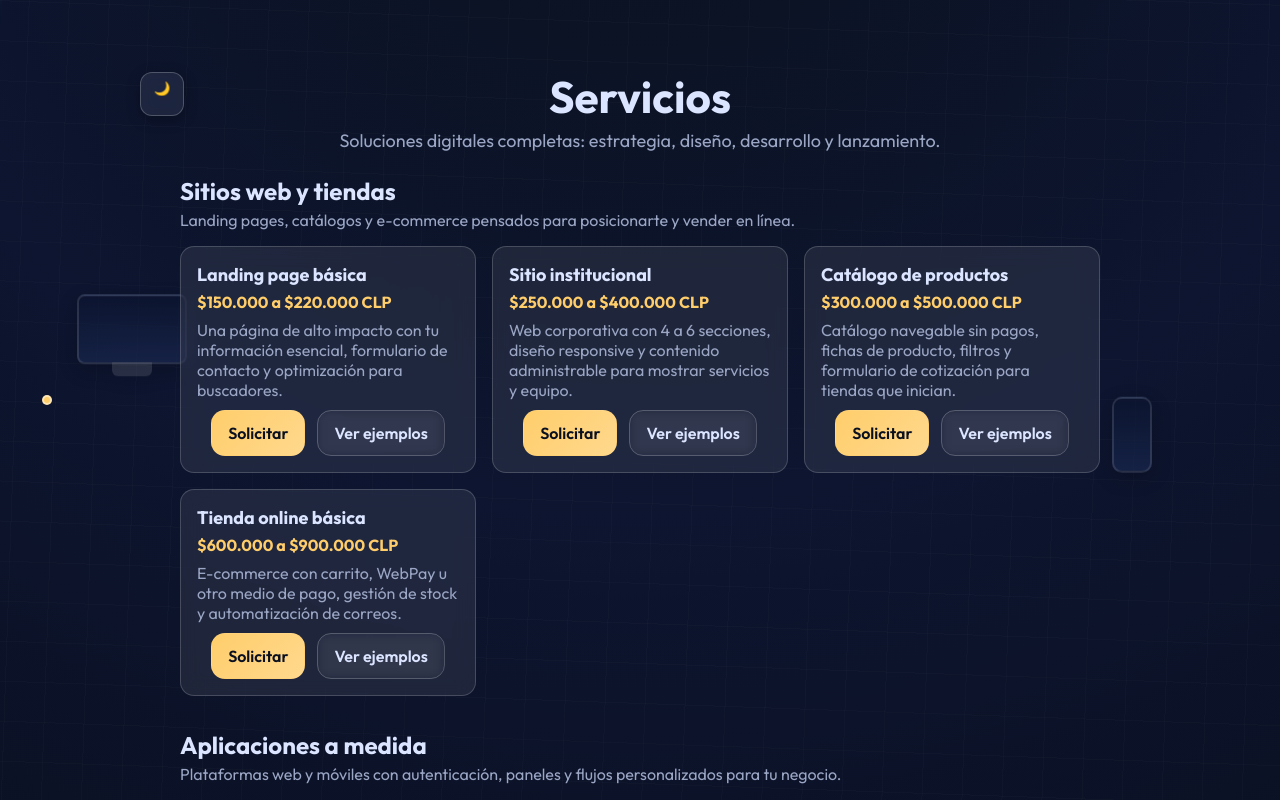
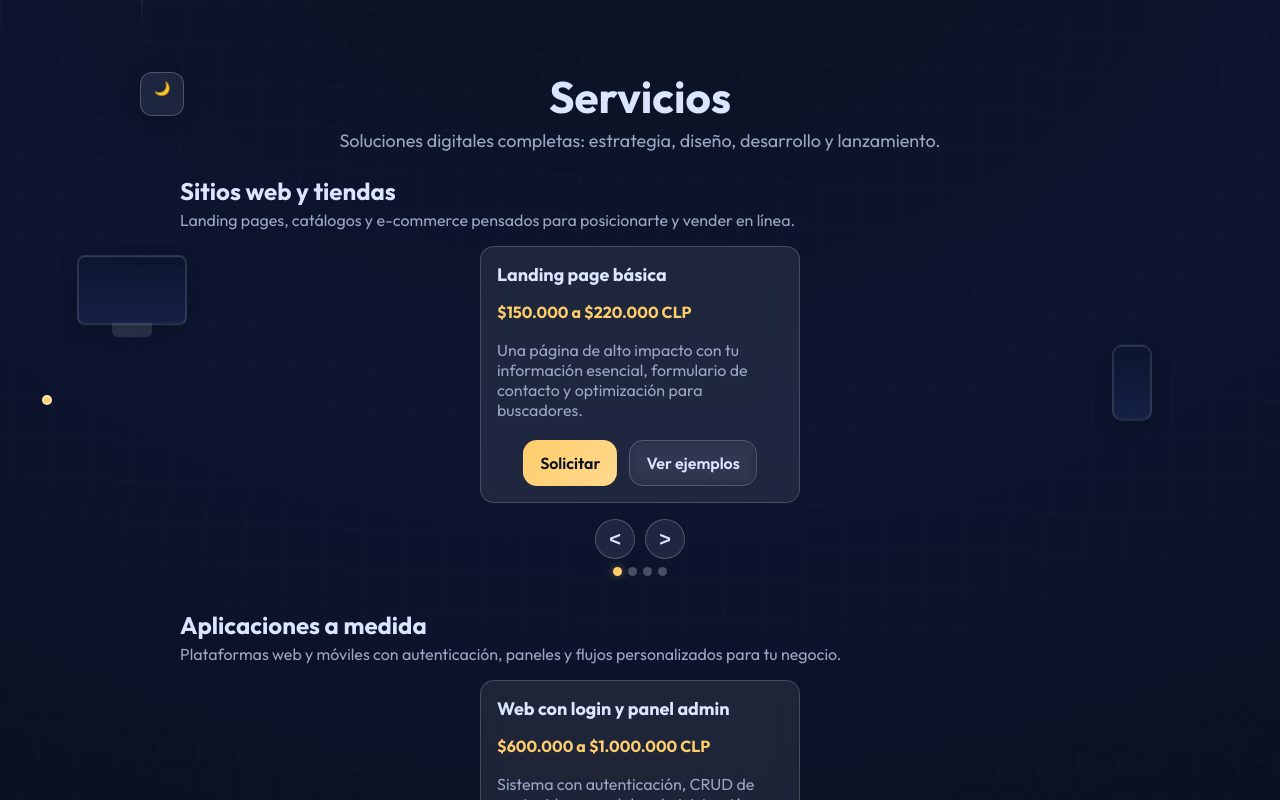
Before and after one commit to JeanOlayaPerez/web_servicios, a React (Vite) app: page /servicios in a window 1280 px wide. Shown: the top 800 px of the page. Built offline with nearby package versions, Linux system fonts and the light colour scheme.

Commit message:
Use carousel layout for service categories

```diff
--- a/src/features/services/ServicesSection.tsx
+++ b/src/features/services/ServicesSection.tsx
@@ -1,4 +1,5 @@
 import { services } from './data'
+import Carousel from '@components/Carousel'
 
 type Props = {
   standalone?: boolean
@@ -50,7 +51,8 @@ export default function ServicesSection({ standalone = false }: Props) {
                 <h3>{group.title}</h3>
                 <p>{group.blurb}</p>
               </div>
-              <div className="services-grid">
+              <div className="services-carousel">
+                <Carousel>
                   {items.map((it) => (
                     <article key={it.title} className="service-card">
                       <h4>{it.title}</h4>
@@ -62,6 +64,7 @@ export default function ServicesSection({ standalone = false }: Props) {
                       </div>
                     </article>
                   ))}
+                </Carousel>
               </div>
             </section>
           )
--- a/src/styles/global.css
+++ b/src/styles/global.css
@@ -225,15 +225,18 @@ body {
 .is-night .pine { border-bottom-color: #1e3a33; }
 
 /* Servicios */
-.services-grid { display: grid; gap: 16px; grid-template-columns: repeat(3, minmax(0, 1fr)); margin-top: 16px; }
-@media (max-width: 960px) { .services-grid { grid-template-columns: repeat(2, minmax(0, 1fr)); } }
-@media (max-width: 640px) { .services-grid { grid-template-columns: 1fr; } }
-.service-card { background: rgba(255,255,255,.08); border: 1px solid rgba(255,255,255,.18); border-radius: 14px; padding: 16px; backdrop-filter: blur(10px); }
 .services-group { margin-top: 34px; text-align: left; }
 .services-group:first-of-type { margin-top: 24px; }
 .group-header { margin-bottom: 14px; }
 .group-header h3 { margin: 0 0 4px; font-size: clamp(18px, 4vw, 24px); }
 .group-header p { margin: 0; color: var(--muted); font-size: clamp(14px, 3.4vw, 16px); }
+.services-carousel { margin-top: 16px; }
+.services-carousel .carousel { width: min(100%, 900px); padding: 0 clamp(20px, 8vw, 52px); }
+.services-carousel .carousel-slide { padding: 0 clamp(10px, 4vw, 22px); }
+.services-carousel .carousel-slide > * { width: clamp(230px, calc(100vw - 5cm), 320px); }
+.services-carousel .carousel button.nav { width: 40px; height: 40px; }
+.services-carousel .carousel-dots { margin-top: 8px; }
+.service-card { background: rgba(255,255,255,.08); border: 1px solid rgba(255,255,255,.18); border-radius: 14px; padding: 16px; backdrop-filter: blur(10px); display: flex; flex-direction: column; gap: 10px; text-align: left; }
 .service-card h4 { margin: 0 0 6px; font-size: 18px; }
 .service-card .price { font-weight: 800; color: var(--accent); margin: 0 0 8px; }
 .service-card .desc { color: var(--muted); margin: 0 0 10px; }
```
Lines whose indentation alone changed are shown as unchanged.
